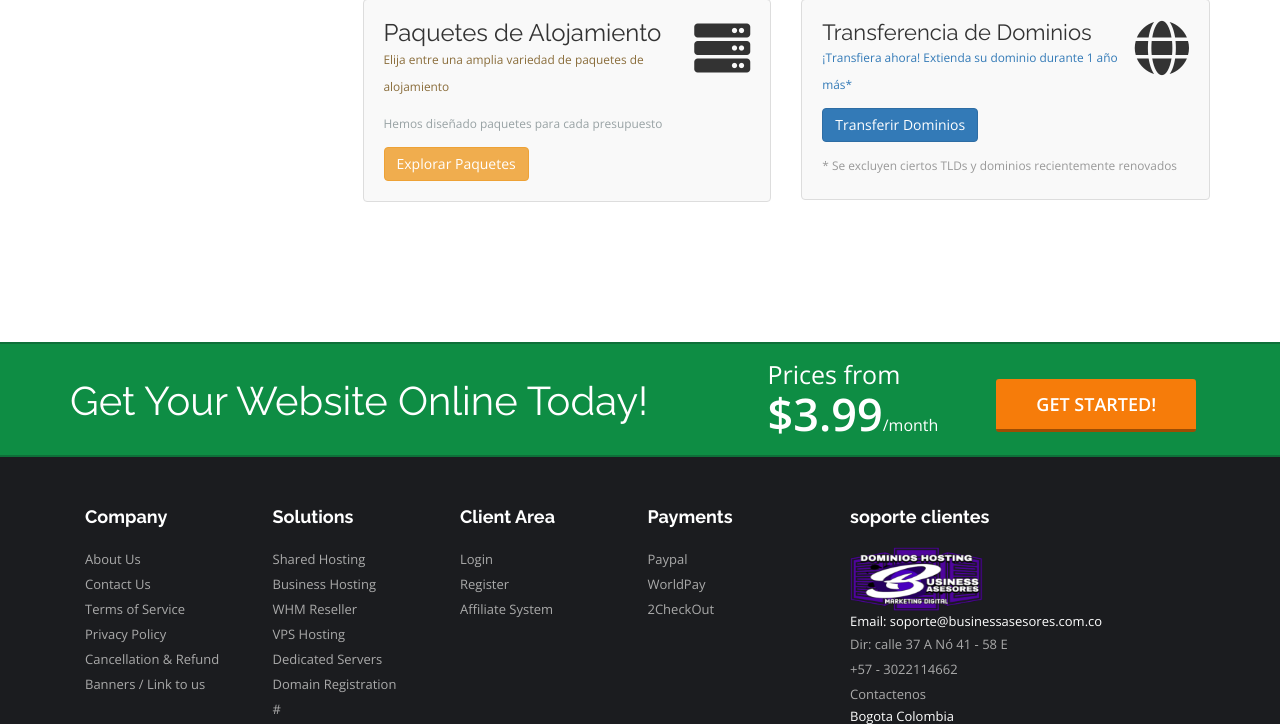
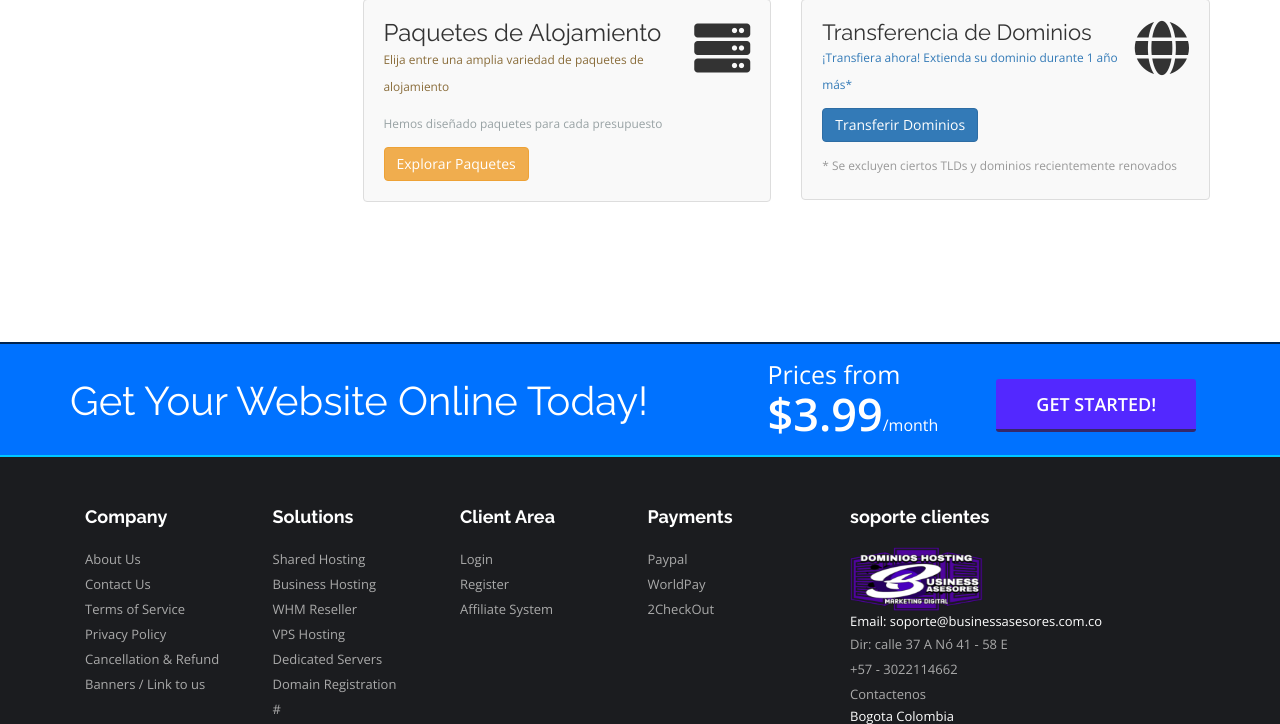
Before and after one commit to businessasesores/page, a PHP site: page /cartreginame.html in a window 1280 px wide. Shown: the part 980-1704 px from the top of the page. Run offline with PHP 8.4, Linux system fonts and the light colour scheme.

Commit message:
Update style.css

```diff
--- a/portal/templates/ifastnet-child/assets/css/style.css
+++ b/portal/templates/ifastnet-child/assets/css/style.css
@@ -507,10 +507,10 @@ i.transfericon {
     font-size: 16px;
 }
 .footer-get-started {
-    background-color: #0e8d44;
+    background-color: #0072ff;
     padding: 10px 0;
-    border-bottom: 2px solid #0e6f39;
-    border-top: 2px solid #0e6f39;
+    border-bottom: 2px solid #00c6ff;
+    border-top: 2px solid #002450;
 }
 .footer-get-started .sp strong {
     color: #ffffff;
@@ -518,8 +518,8 @@ i.transfericon {
     font-weight: 700;
 }
 a.get-started {
-    background-color: #f67c0a;
-    border-bottom: 3px solid #9d4d03;
+    background-color: #5328ff;
+    border-bottom: 3px solid #35286A;
     border-radius: 3px;
     -webkit-border-radius: 3px;
     -moz-border-radius: 3px;
```
